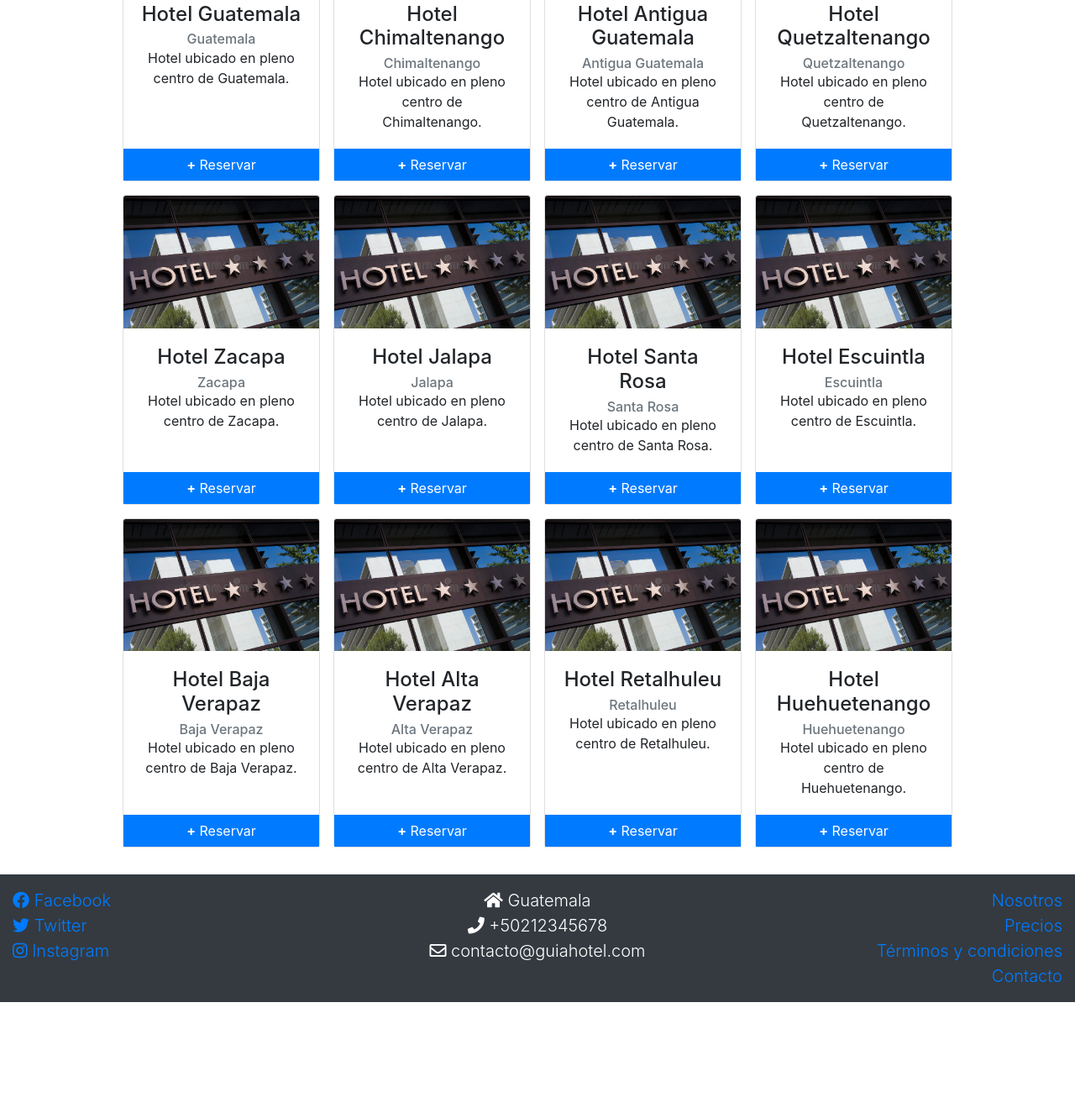
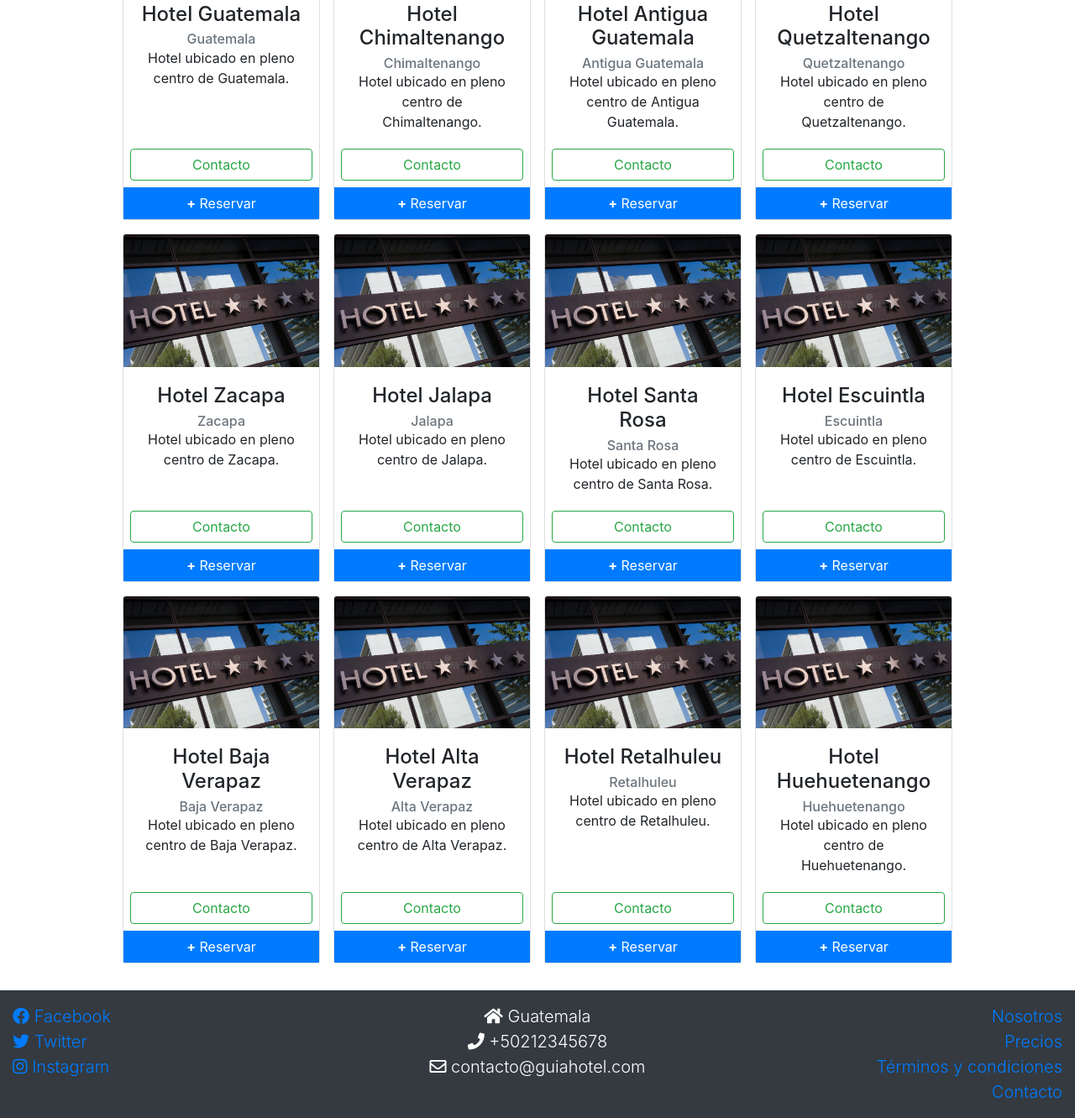
Before and after one commit to bcoroyg/web-hoteles, a website: page index.html in a window 1280 px wide. Shown: the part 946-2277 px from the top of the page at 84% size. Before the commit the page ends 2139 px from the top, so only its background shows below. Drawn offline with nearby package versions, Linux system fonts and the light colour scheme.

Commit message:
Mostrando formulario de Contacto utilizando Modal

```diff
--- a/index.html
+++ b/index.html
@@ -153,11 +153,17 @@
                 Hotel ubicado en pleno centro de Guatemala.
               </p>
             </div>
-            <div>
-              <button class="btn btn-primary btn-block rounded-0">
-                <b>+</b> Reservar
+
+            <!-- Botón modal -->
+            <div class="mb-2 mx-2">
+              <button type="button" class="btn btn-outline-success btn-block" data-toggle="modal" data-target="#contacto">
+                Contacto
               </button>
             </div>
+
+            <button type="button" class="btn btn-primary btn-block rounded-0">
+              <b>+</b> Reservar
+            </button>
           </div>
           <div
             class="card d-flex flex-column justify-content-between text-center mb-3 mx-2 card-style"
@@ -174,11 +180,17 @@
                 Hotel ubicado en pleno centro de Chimaltenango.
               </p>
             </div>
-            <div>
-              <button class="btn btn-primary btn-block rounded-0">
-                <b>+</b> Reservar
+
+            <!-- Botón modal -->
+            <div class="mb-2 mx-2">
+              <button type="button" class="btn btn-outline-success btn-block" data-toggle="modal" data-target="#contacto">
+                Contacto
               </button>
             </div>
+
+            <button type="button" class="btn btn-primary btn-block rounded-0">
+              <b>+</b> Reservar
+            </button>
           </div>
           <div
             class="card d-flex flex-column justify-content-between text-center mb-3 mx-2 card-style"
@@ -195,11 +207,17 @@
                 Hotel ubicado en pleno centro de Antigua Guatemala.
               </p>
             </div>
-            <div>
-              <button class="btn btn-primary btn-block rounded-0">
-                <b>+</b> Reservar
+
+            <!-- Botón modal -->
+            <div class="mb-2 mx-2">
+              <button type="button" class="btn btn-outline-success btn-block" data-toggle="modal" data-target="#contacto">
+                Contacto
               </button>
             </div>
+
+            <button type="button" class="btn btn-primary btn-block rounded-0">
+              <b>+</b> Reservar
+            </button>
           </div>
           <div
             class="card d-flex flex-column justify-content-between text-center mb-3 mx-2 card-style"
@@ -216,11 +234,17 @@
                 Hotel ubicado en pleno centro de Quetzaltenango.
               </p>
             </div>
-            <div>
-              <button class="btn btn-primary btn-block rounded-0">
-                <b>+</b> Reservar
+
+            <!-- Botón modal -->
+            <div class="mb-2 mx-2">
+              <button type="button" class="btn btn-outline-success btn-block" data-toggle="modal" data-target="#contacto">
+                Contacto
               </button>
             </div>
+
+            <button type="button" class="btn btn-primary btn-block rounded-0">
+              <b>+</b> Reservar
+            </button>
           </div>
           <div
             class="card d-flex flex-column justify-content-between text-center mb-3 mx-2 card-style"
@@ -235,11 +259,17 @@
               <h6 class="card-subtitle text-muted">Zacapa</h6>
               <p class="card-text">Hotel ubicado en pleno centro de Zacapa.</p>
             </div>
-            <div>
-              <button class="btn btn-primary btn-block rounded-0">
-                <b>+</b> Reservar
+
+            <!-- Botón modal -->
+            <div class="mb-2 mx-2">
+              <button type="button" class="btn btn-outline-success btn-block" data-toggle="modal" data-target="#contacto">
+                Contacto
               </button>
             </div>
+
+            <button type="button" class="btn btn-primary btn-block rounded-0">
+              <b>+</b> Reservar
+            </button>
           </div>
           <div
             class="card d-flex flex-column justify-content-between text-center mb-3 mx-2 card-style"
@@ -254,11 +284,18 @@
               <h6 class="card-subtitle text-muted">Jalapa</h6>
               <p class="card-text">Hotel ubicado en pleno centro de Jalapa.</p>
             </div>
-            <div>
-              <button class="btn btn-primary btn-block rounded-0">
-                <b>+</b> Reservar
+
+            <!-- Botón modal -->
+            <div class="mb-2 mx-2">
+              <button type="button" class="btn btn-outline-success btn-block" data-toggle="modal" data-target="#contacto">
+                Contacto
               </button>
             </div>
+
+            <button type="button" class="btn btn-primary btn-block rounded-0">
+              <b>+</b> Reservar
+            </button>
+
           </div>
           <div
             class="card d-flex flex-column justify-content-between text-center mb-3 mx-2 card-style"
@@ -275,11 +312,17 @@
                 Hotel ubicado en pleno centro de Santa Rosa.
               </p>
             </div>
-            <div>
-              <button class="btn btn-primary btn-block rounded-0">
-                <b>+</b> Reservar
+
+            <!-- Botón modal -->
+            <div class="mb-2 mx-2">
+              <button type="button" class="btn btn-outline-success btn-block" data-toggle="modal" data-target="#contacto">
+                Contacto
               </button>
             </div>
+
+            <button type="button" class="btn btn-primary btn-block rounded-0">
+              <b>+</b> Reservar
+            </button>
           </div>
           <div
             class="card d-flex flex-column justify-content-between text-center mb-3 mx-2 card-style"
@@ -296,11 +339,17 @@
                 Hotel ubicado en pleno centro de Escuintla.
               </p>
             </div>
-            <div>
-              <button class="btn btn-primary btn-block rounded-0">
-                <b>+</b> Reservar
+
+            <!-- Botón modal -->
+            <div class="mb-2 mx-2">
+              <button type="button" class="btn btn-outline-success btn-block" data-toggle="modal" data-target="#contacto">
+                Contacto
               </button>
             </div>
+
+            <button type="button" class="btn btn-primary btn-block rounded-0">
+              <b>+</b> Reservar
+            </button>
           </div>
           <div
             class="card d-flex flex-column justify-content-between text-center mb-3 mx-2 card-style"
@@ -317,11 +366,15 @@
                 Hotel ubicado en pleno centro de Baja Verapaz.
               </p>
             </div>
-            <div>
-              <button class="btn btn-primary btn-block rounded-0">
-                <b>+</b> Reservar
+            <!-- Botón modal -->
+            <div class="mb-2 mx-2">
+              <button type="button" class="btn btn-outline-success btn-block" data-toggle="modal" data-target="#contacto">
+                Contacto
               </button>
             </div>
+            <button type="button" class="btn btn-primary btn-block rounded-0">
+              <b>+</b> Reservar
+            </button>
           </div>
           <div
             class="card d-flex flex-column justify-content-between text-center mb-3 mx-2 card-style"
@@ -338,11 +391,18 @@
                 Hotel ubicado en pleno centro de Alta Verapaz.
               </p>
             </div>
-            <div>
-              <button class="btn btn-primary btn-block rounded-0">
-                <b>+</b> Reservar
+
+            <!-- Botón modal -->
+            <div class="mb-2 mx-2">
+              <button type="button" class="btn btn-outline-success btn-block" data-toggle="modal" data-target="#contacto">
+                Contacto
               </button>
             </div>
+
+            <button type="button" class="btn btn-primary btn-block rounded-0">
+              <b>+</b> Reservar
+            </button>
+
           </div>
           <div
             class="card d-flex flex-column justify-content-between text-center mb-3 mx-2 card-style"
@@ -358,12 +418,20 @@
               <p class="card-text">
                 Hotel ubicado en pleno centro de Retalhuleu.
               </p>
+
             </div>
-            <div>
-              <button class="btn btn-primary btn-block rounded-0">
-                <b>+</b> Reservar
+
+            <!-- Botón modal -->
+            <div class="mb-2 mx-2">
+              <button type="button" class="btn btn-outline-success btn-block" data-toggle="modal" data-target="#contacto">
+                Contacto
               </button>
             </div>
+
+            <button type="button" class="btn btn-primary btn-block rounded-0">
+              <b>+</b> Reservar
+            </button>
+
           </div>
           <div
             class="card d-flex flex-column justify-content-between text-center mb-3 mx-2 card-style"
@@ -380,13 +448,54 @@
                 Hotel ubicado en pleno centro de Huehuetenango.
               </p>
             </div>
-            <div>
-              <button class="btn btn-primary btn-block rounded-0">
-                <b>+</b> Reservar
+
+            <!-- Botón modal -->
+            <div class="mb-2 mx-2">
+              <button type="button" class="btn btn-outline-success btn-block" data-toggle="modal" data-target="#contacto">
+                Contacto
               </button>
+            </div>
+
+            <button type="button" class="btn btn-primary btn-block rounded-0">
+              <b>+</b> Reservar
+            </button>
+
+          </div>
+        </div>
+
+        <!-- MODAL -->
+
+
+        <!-- Modal -->
+        <div class="modal fade" id="contacto" tabindex="-1" aria-labelledby="contactoLabel" aria-hidden="true">
+          <div class="modal-dialog modal-dialog-centered" role="document">
+            <div class="modal-content">
+              <div class="modal-header">
+                <h5 class="modal-title" id="contactoLabel">Contacto con el hotel</h5>
+                <button type="button" class="close" data-dismiss="modal" aria-label="Close">
+                  <span aria-hidden="true">&times;</span>
+                </button>
+              </div>
+              <div class="modal-body">
+                <form>
+                  <div class="form-group">
+                    <label for="recipient-name" class="col-form-label">Tu email:</label>
+                    <input type="text" class="form-control" id="recipient-name">
+                  </div>
+                  <div class="form-group">
+                    <label for="message-text" class="col-form-label">Mensaje:</label>
+                    <textarea class="form-control" id="message-text"></textarea>
+                  </div>
+                </form>
+              </div>
+              <div class="modal-footer">
+                <button type="button" class="btn btn-secondary" data-dismiss="modal">Cancelar</button>
+                <button type="button" class="btn btn-success">Enviar</button>
+              </div>
             </div>
           </div>
         </div>
+                <!-- FIN MODAL -->
       </div>
 
       <!-- FOOTER -->
```
